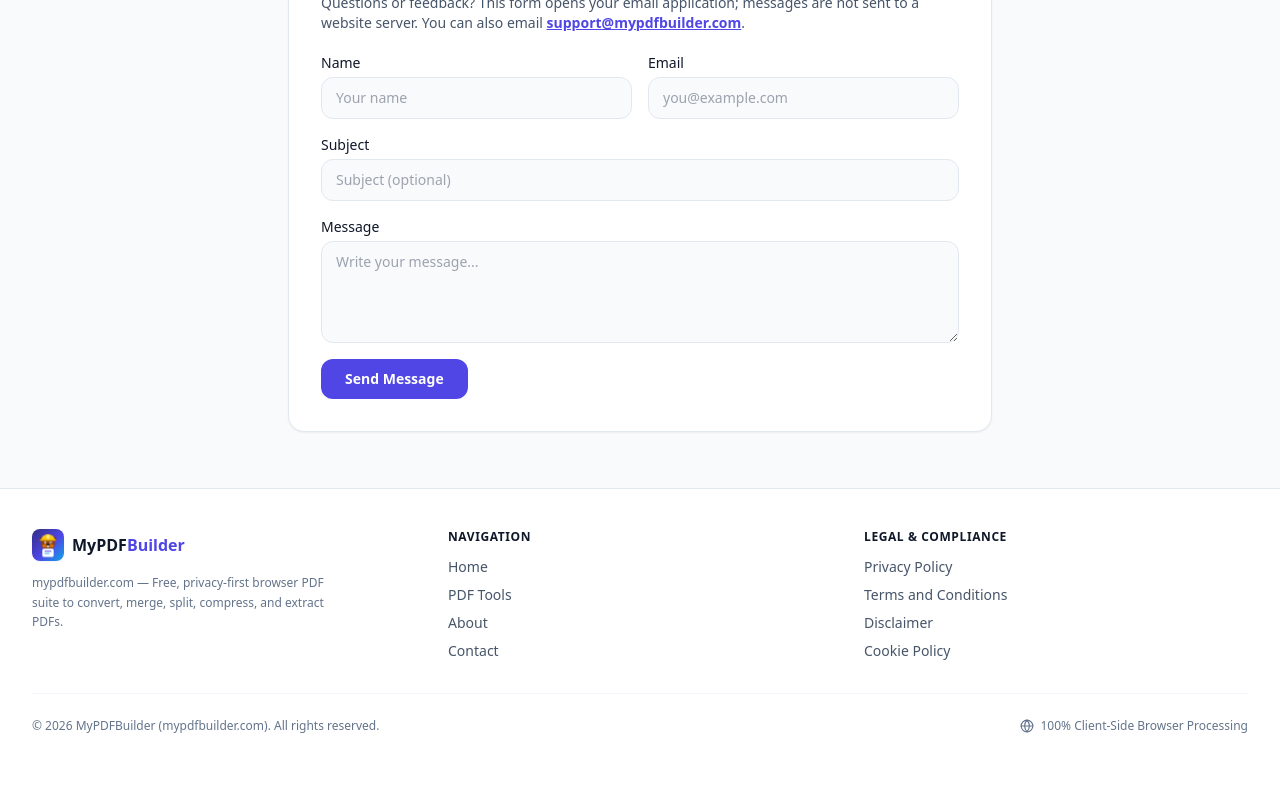
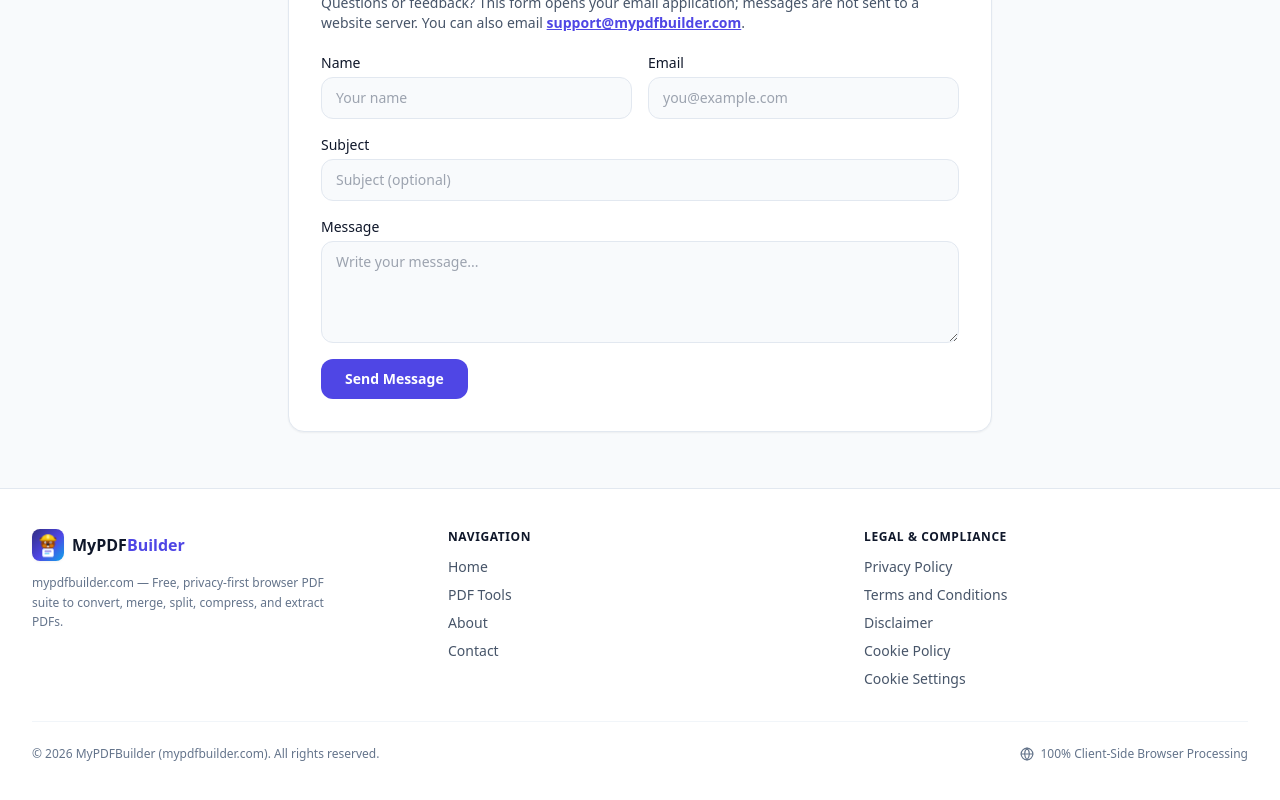
Before and after one commit to Abhishekpawar16/mypdfbuilder, a React (Vite) app: page / in a window 1280 px wide. Shown: the part 5970-6770 px from the top of the page. Before the commit the page ends 6744 px from the top, so only its background shows below. Built offline with nearby package versions, Linux system fonts and the light colour scheme.

Commit message:
feat: add persistent cookie settings entry point

```diff
--- a/src/App.tsx
+++ b/src/App.tsx
@@ -1258,6 +1258,7 @@ export default function App() {
                 <li><button type="button" onClick={() => setLegalDoc('terms')} className="hover:text-indigo-600">Terms and Conditions</button></li>
                 <li><button type="button" onClick={() => setLegalDoc('disclaimer')} className="hover:text-indigo-600">Disclaimer</button></li>
                 <li><button type="button" onClick={() => setLegalDoc('cookies')} className="hover:text-indigo-600">Cookie Policy</button></li>
+                <li><button type="button" onClick={() => window.dispatchEvent(new Event('mypdfbuilder:open-cookie-settings'))} className="hover:text-indigo-600">Cookie Settings</button></li>
               </ul>
             </div>
           </div>
```
